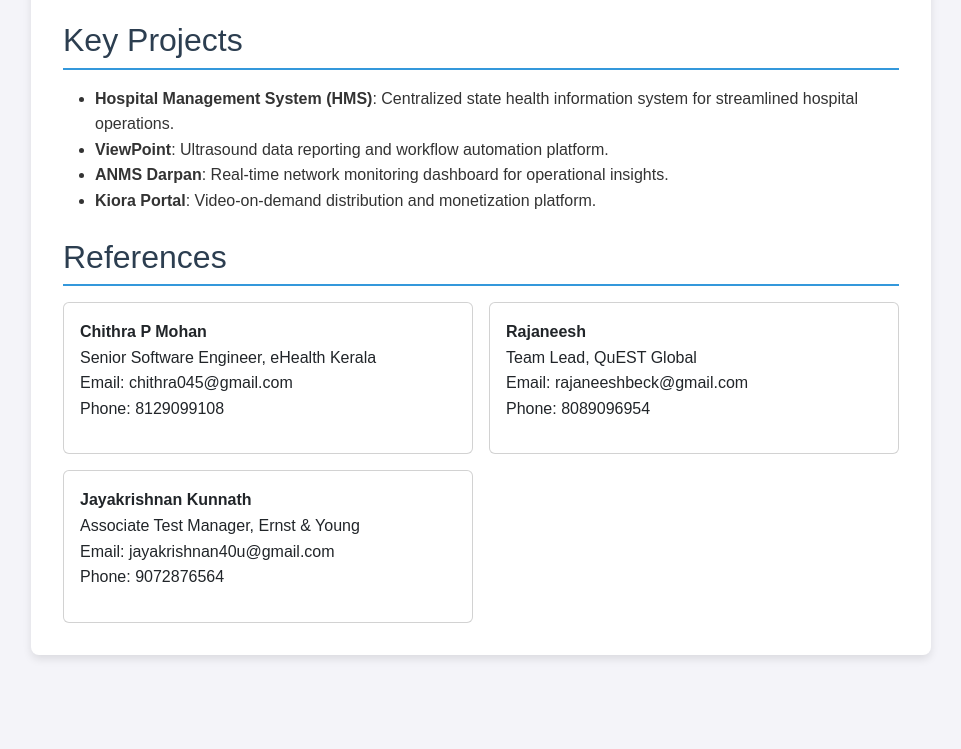
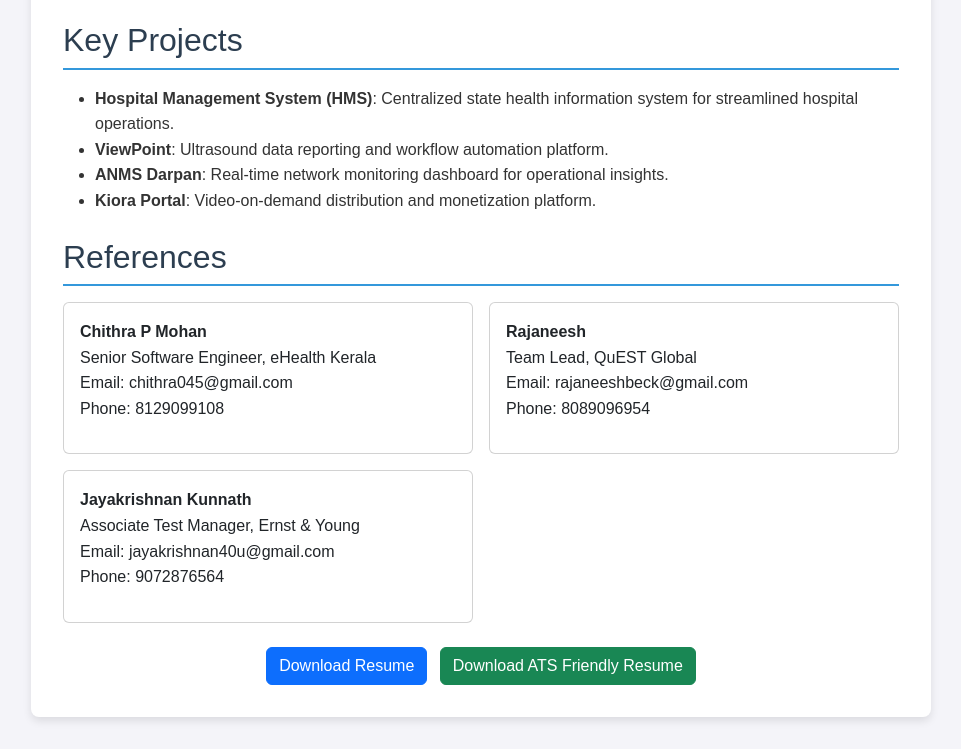
Before and after one commit to sarath1989mr/resume, a plain HTML site: page index.html in a window 1280 px wide. Shown: the part 2164-2913 px from the top of the page, without its empty margins (159-1120 px from the left). Before the commit the page ends 2851 px from the top, so only its background shows below. Drawn offline with nearby package versions, Linux system fonts and the light colour scheme.

Commit message:
Update index.html
added download buttons

```diff
--- a/index.html
+++ b/index.html
@@ -200,6 +200,18 @@
         </div>
       </div>
     </section>
+        <!-- Footer with Download Buttons -->
+    <footer class="mt-4 text-center">
+      <a href="https://drive.google.com/uc?export=download&id=1B3I_RG3CEVnTLrn1A-k6GPQkQZCLkqmV"
+         class="btn btn-primary me-2" target="_blank">
+        Download Resume
+      </a>
+      <a href="https://drive.google.com/uc?export=download&id=1h1hXNM_3L6Tkw7mt-odjO4T-jUCNH0MD"
+         class="btn btn-success" target="_blank">
+        Download ATS Friendly Resume
+      </a>
+    </footer>
+
   </div>
   <!-- Bootstrap JS -->
   <script src="https://cdn.jsdelivr.net/npm/bootstrap@5.3.3/dist/js/bootstrap.bundle.min.js"></script>
```
